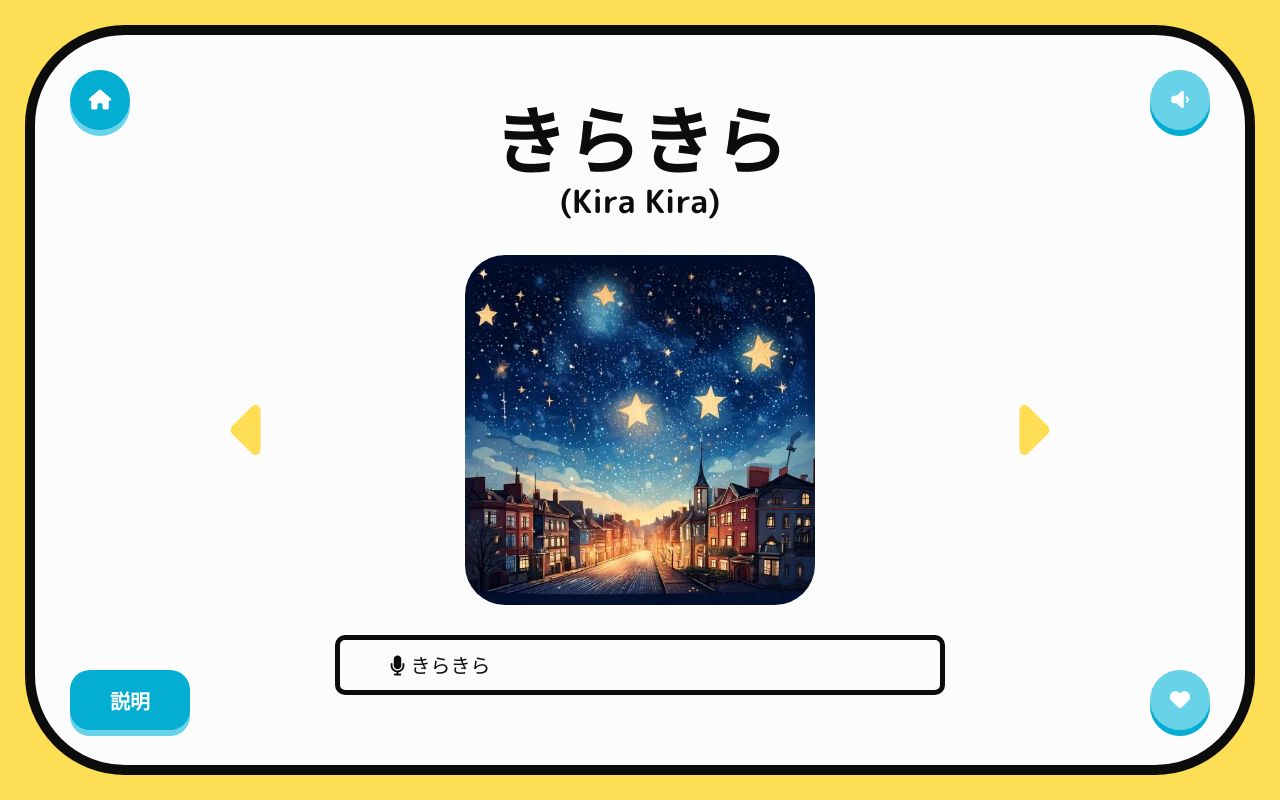
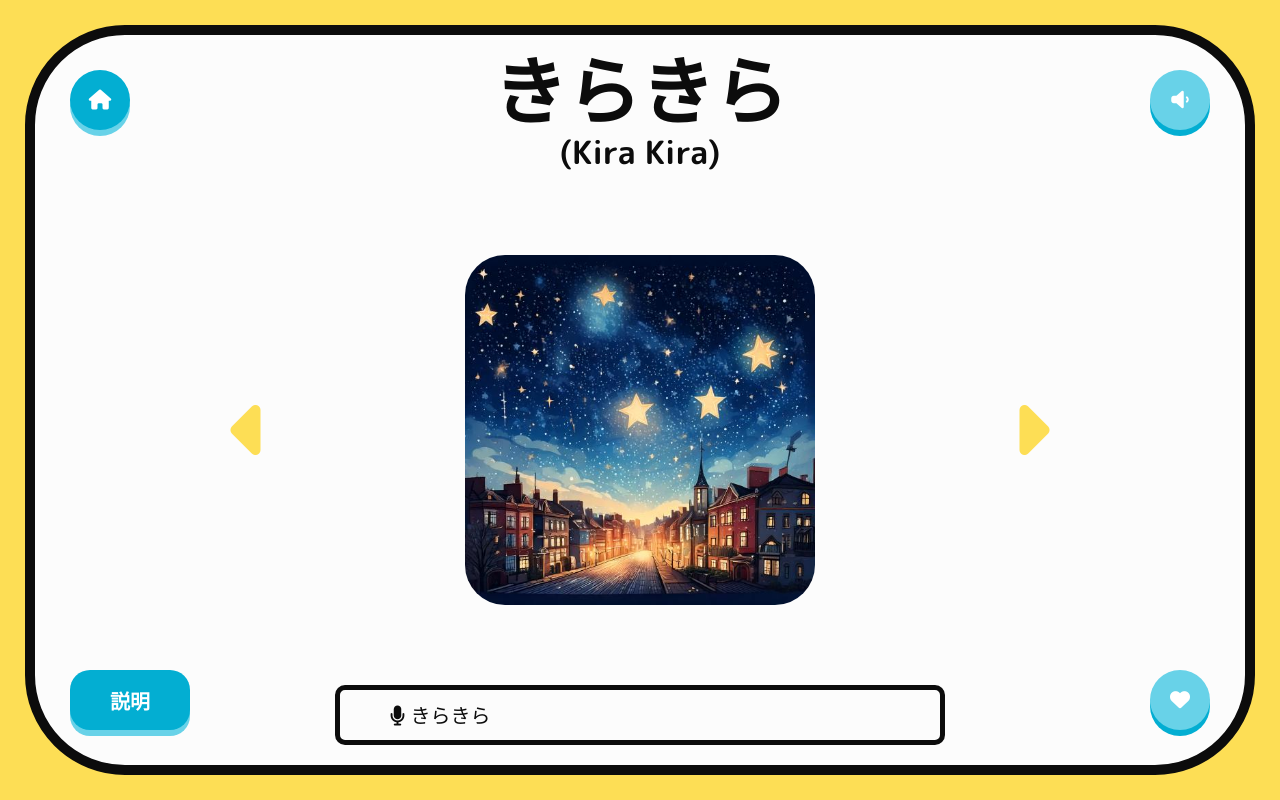
Before and after one commit to Pikaachu/onomatope, a PHP site: page /card.php in a window 1280 px wide. Run offline with PHP 8.4, Linux system fonts and the light colour scheme; some libraries are stand-ins or nearby versions.

Commit message:
update css

```diff
--- a/css/style.css
+++ b/css/style.css
@@ -131,7 +131,7 @@ main {
 
 #flash-card .wrapper {
 	flex-direction: column;
-	gap: 30px;
+	justify-content: space-between;
 	width: 90%;
 	height: 100%;
 	padding: 20px;
```
